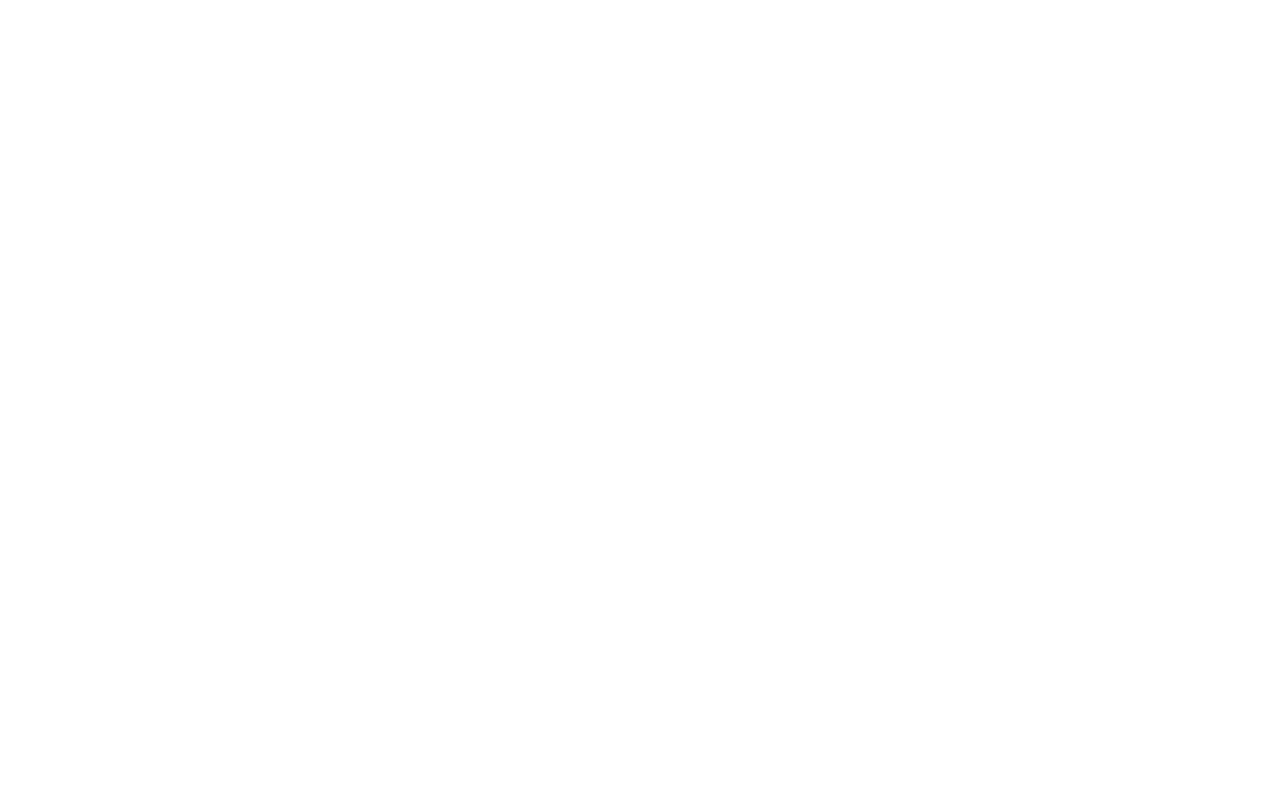
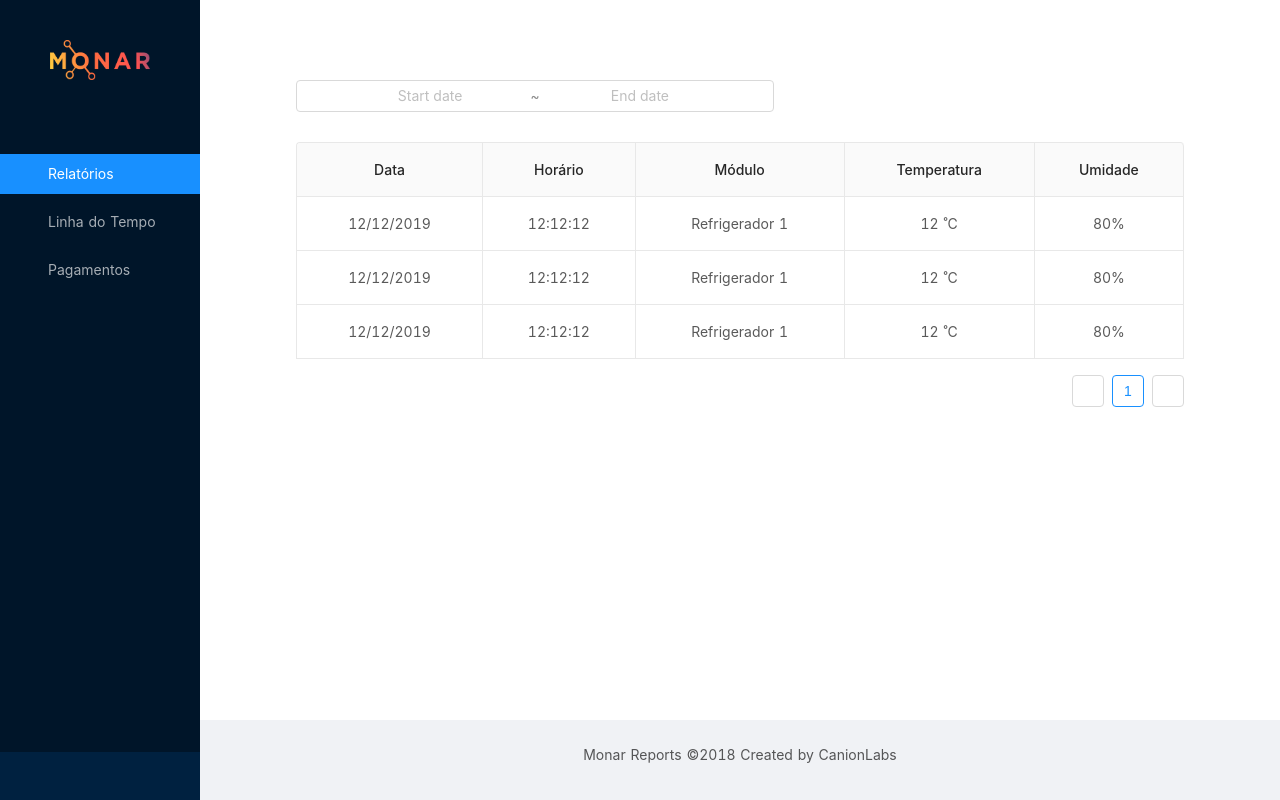
Before and after one commit to canionlabs/MonarReports, a Nuxt app: page /reports in a window 1280 px wide. Before the commit this address had no page. Built offline with nearby package versions, Linux system fonts and the light colour scheme.

Commit message:
pages: Reports page

```diff
--- /dev/null
+++ b/pages/reports.vue
@@ -0,0 +1,115 @@
+<template>
+  <section class="container">
+    <a-row type="flex" justify="start">
+      <a-range-picker @change="onChange" />
+    </a-row>
+    <a-row>
+      <a-table :columns="columns" :dataSource="data" bordered>
+        <template slot="name" slot-scope="text">
+          <a href="javascript:;">{{text}}</a>
+        </template>
+      </a-table>
+    </a-row>
+  </section>
+</template>
+
+<script>
+const columns = [{
+  title: 'Data',
+  dataIndex: 'date',
+  align: 'center'
+}, {
+  title: 'Horário',
+  dataIndex: 'schedule',
+  align: 'center'
+}, {
+  title: 'Módulo',
+  dataIndex: 'module',
+  align: 'center'
+}, {
+  title: 'Temperatura',
+  dataIndex: 'temperature',
+  align: 'center'
+}, {
+  title: 'Umidade',
+  dataIndex: 'humidity',
+  align: 'center'
+}];
+
+const data = [{
+  key: '1',
+  date: '12/12/2019',
+  schedule: '12:12:12',
+  module: 'Refrigerador 1',
+  temperature: '12 ˚C',
+  humidity: '80%',
+}, {
+  key: '2',
+  date: '12/12/2019',
+  schedule: '12:12:12',
+  module: 'Refrigerador 1',
+  temperature: '12 ˚C',
+  humidity: '80%',
+}, {
+  key: '3',
+  date: '12/12/2019',
+  schedule: '12:12:12',
+  module: 'Refrigerador 1',
+  temperature: '12 ˚C',
+  humidity: '80%',
+}];
+
+
+export default {
+  layout: 'authenticated',
+  data() {
+    return {
+      data,
+      columns
+    }
+  }
+}
+</script>
+
+<style lang="scss">
+.container {
+  min-height: 80vh;
+  padding: 10vh;
+  justify-content: center;
+  align-items: center;
+  text-align: center;
+}
+
+.top-content {
+  margin-bottom: 50px;
+}
+
+.ant-row-flex {
+  margin-bottom: 30px;
+}
+
+.ant-layout{
+  background: white;
+}
+
+.ant-form {
+  width: 500px;
+  .ant-btn-primary {
+    background-color: #FF6E40;
+    border-color: #FF6E40;
+    &:hover {
+      background-color: #e56339;
+      border-color: #e56339;
+    }
+    &:focus {
+      background-color: #ff8b66;
+      border-color: #ff8b66;
+    }
+    &[disabled] {
+      background-color: #FF5252;
+      border-color: #FF5252;
+      color: #ffffff;
+    }
+  }
+}
+</style>
```
